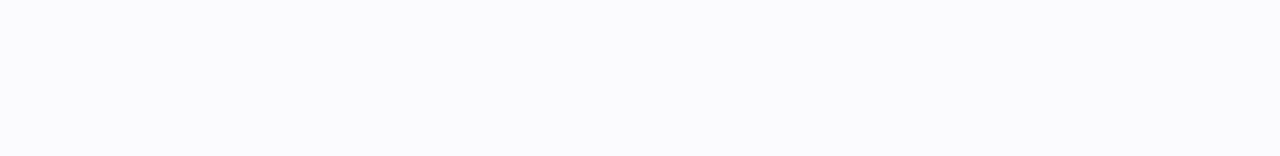
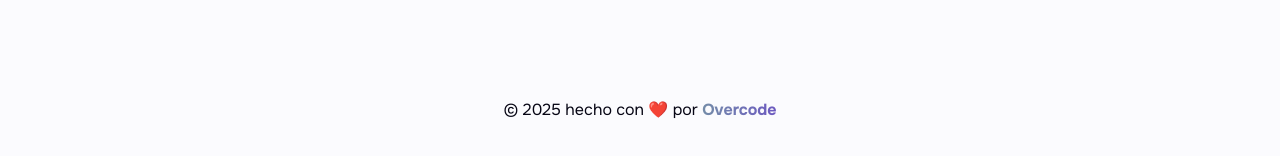
Before and after one commit to Over12/anime-app, a Next.js app: page / in a window 1280 px wide. Shown: the part 3382-3538 px from the top of the page. Before the commit the page ends 3440 px from the top, so only its background shows below. Built offline with nearby package versions, Linux system fonts and the light colour scheme.

Commit message:
feat: añadir componente Footer para mejorar la presentación de la aplicación

```diff
--- a/app/layout.tsx
+++ b/app/layout.tsx
@@ -2,6 +2,7 @@
 import "@/styles/globals.css";
 import { onest } from '@/styles/fonts'
 import NavBar from '@/components/ui/NavBar'
+import Footer from '@/components/ui/Footer'
 
 export const metadata: Metadata = {
   title: "Anime App",
@@ -18,6 +19,7 @@
       <body className={onest.className}>
         <NavBar />
         {children}
+        <Footer />
       </body>
     </html>
   );
--- /dev/null
+++ b/components/ui/Footer.tsx
@@ -0,0 +1,7 @@
+export default function Footer() {
+  return (
+    <footer className='text-center spacing-x py-10'>
+      <span className='text-sm sm:text-base'>© 2025 hecho con ❤️ por <a href='https://overcode.netlify.app/' target='_blank' rel='noopener noreferrer' className='bg-clip-text bg-gradient-to-r from-[#748ca8] to-[#6c58c0] text-transparent font-bold'>Overcode</a></span>
+    </footer>
+  )
+}
```
